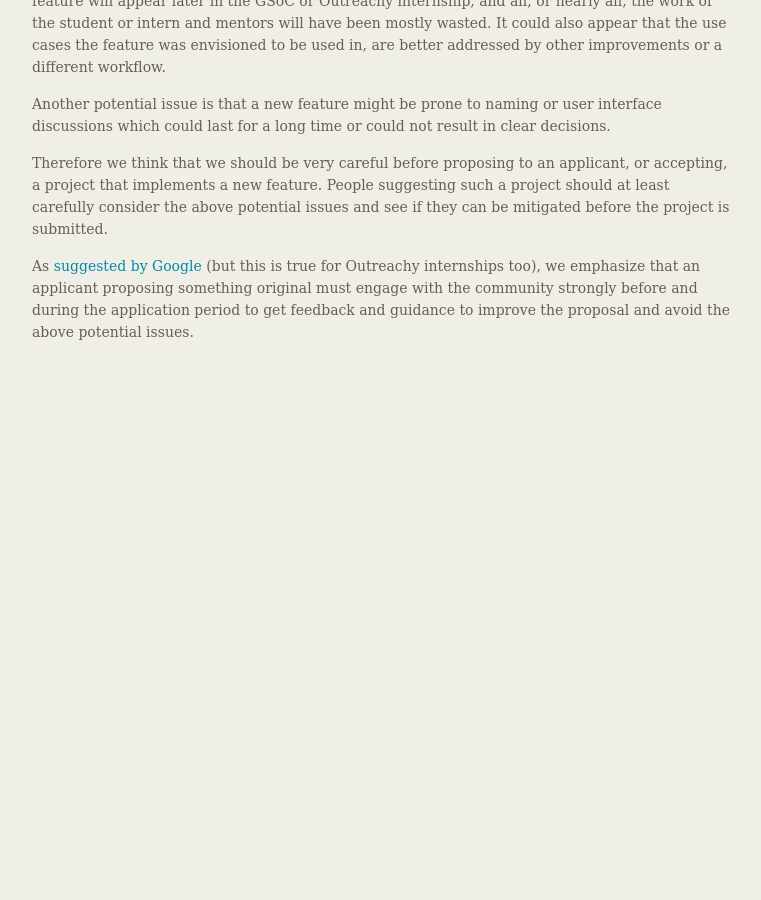
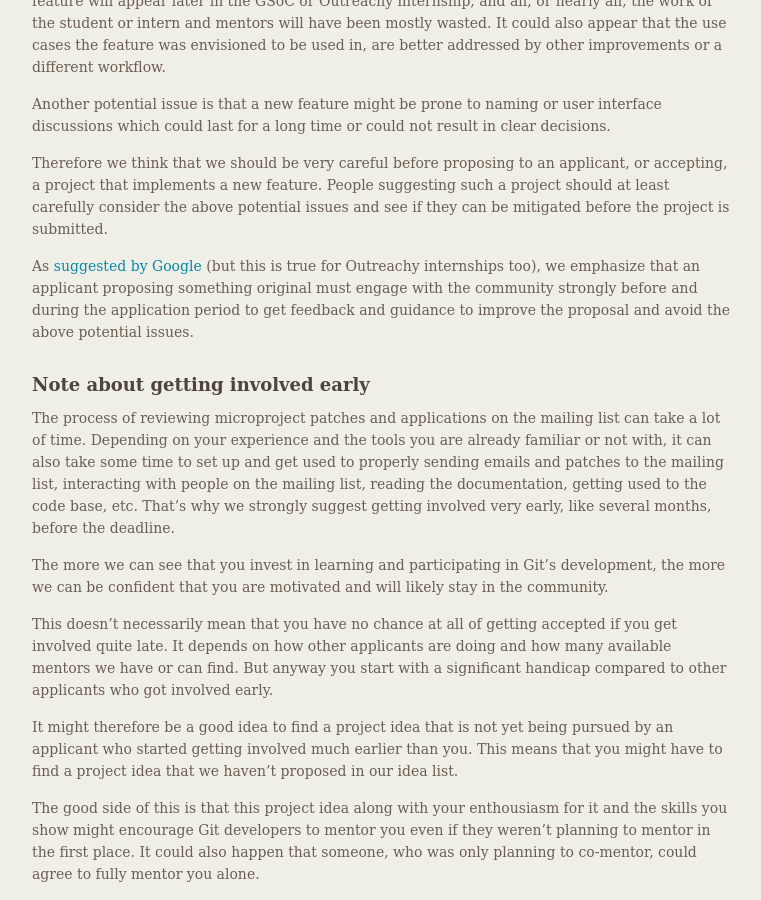
Before and after one commit to git/git.github.io, a Jekyll site: the page built from General-Application-Information.md, in a window 1280 px wide and 900 px high, scrolled down 3099 px. Shown: the whole window, without its empty margins (377-1138 px from the left). Built offline with Jekyll 4.4.1, drawn with Linux system fonts in a browser that asks for light colours; before the commit the page ends 3457 px from its top, so only the background shows below that; some of the changed text lies outside the part shown.

Commit message:
General-Application: add a note about getting involved early

```diff
--- a/General-Application-Information.md
+++ b/General-Application-Information.md
@@ -89,7 +89,8 @@
 * Write a detailed application explaining their project.
 
 * Discuss their project by posting drafts of their application on the
-  mailing-list long before the deadline.
+  mailing-list long before the deadline. See the "Note about getting
+  involved early" below.
 
 In your application, and in the discussions related to projects you
 are interested in, it is a good idea to:
@@ -205,3 +206,35 @@
 applicant proposing something original must engage with the community
 strongly before and during the application period to get feedback and
 guidance to improve the proposal and avoid the above potential issues.
+
+## Note about getting involved early
+
+The process of reviewing microproject patches and applications on the
+mailing list can take a lot of time. Depending on your experience and
+the tools you are already familiar or not with, it can also take some
+time to set up and get used to properly sending emails and patches to
+the mailing list, interacting with people on the mailing list, reading
+the documentation, getting used to the code base, etc. That's why we
+strongly suggest getting involved very early, like several months,
+before the deadline.
+
+The more we can see that you invest in learning and participating in
+Git's development, the more we can be confident that you are motivated
+and will likely stay in the community.
+
+This doesn't necessarily mean that you have no chance at all of
+getting accepted if you get involved quite late. It depends on how
+other applicants are doing and how many available mentors we have or
+can find. But anyway you start with a significant handicap compared to
+other applicants who got involved early.
+
+It might therefore be a good idea to find a project idea that is not
+yet being pursued by an applicant who started getting involved
+much earlier than you. This means that you might have to find a
+project idea that we haven't proposed in our idea list.
+
+The good side of this is that this project idea along with your
+enthousiasm for it and the skills you show might encourage Git
+developers to mentor you even if they weren't planning to mentor in
+the first place. It could also happen that someone, who was only
+planning to co-mentor, could agree to fully mentor you alone.
```
